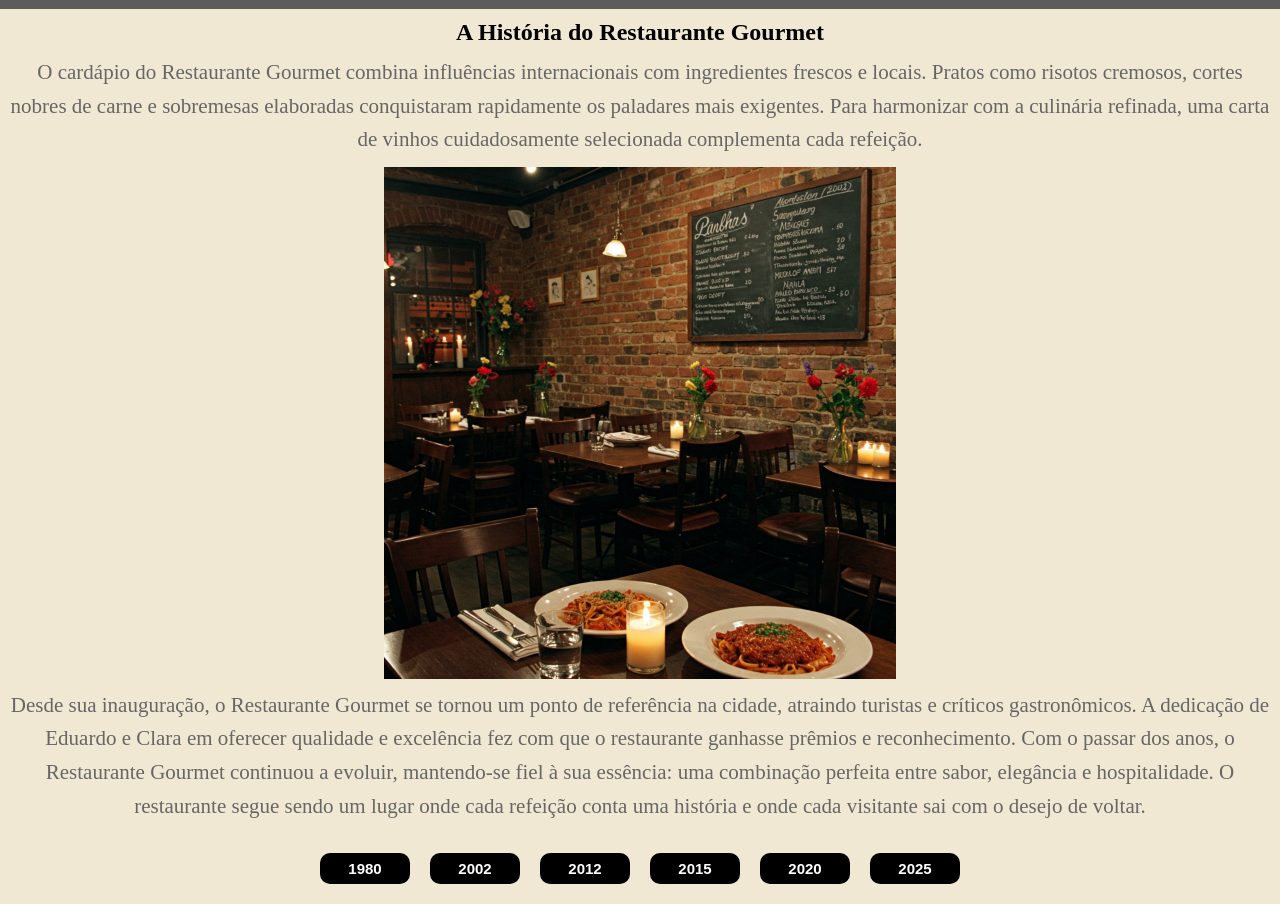
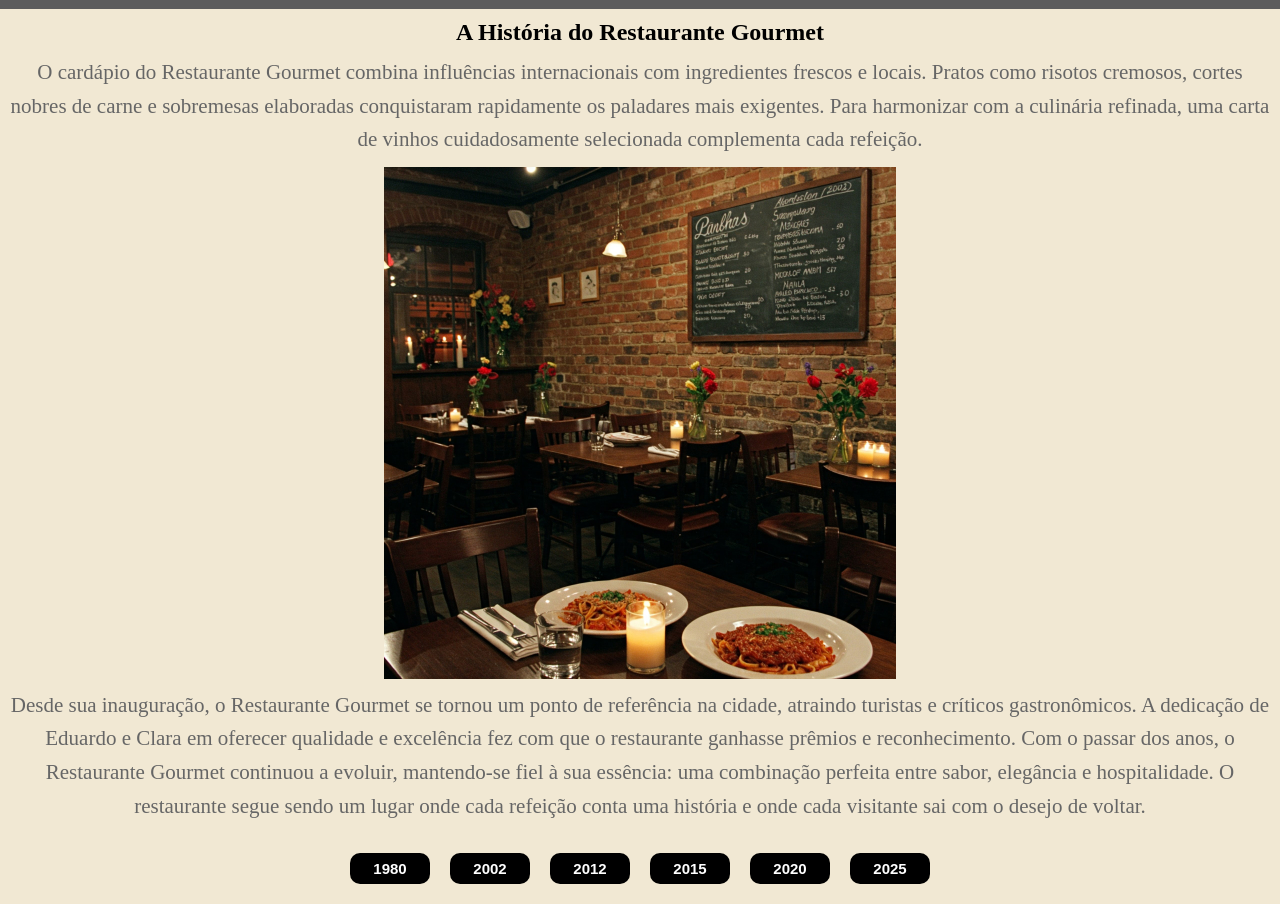
Before and after one commit to GustavoADSDev/restaurante, a plain HTML site: page 2002.html in a window 1280 px wide. Shown: the part 93-997 px from the top of the page. Drawn offline with Linux system fonts and the light colour scheme.

Commit message:
Update 2002.html

```diff
--- a/2002.html
+++ b/2002.html
@@ -115,6 +115,7 @@ p{
     justify-content: center;
     width: 100%;
     padding: 20px 0;
+    flex-wrap: wrap;
 }
 
 .container input {
@@ -123,9 +124,11 @@ p{
     border-radius: 10px;
     padding: 7px;
     margin: 0 10px;
-    width: 90px;
     font-size: 15px;
     font-weight: bolder;
+    flex-grow: 1;
+    min-width: 80px;
+    box-sizing: border-box;
 
 }
 a>input:hover{
```
